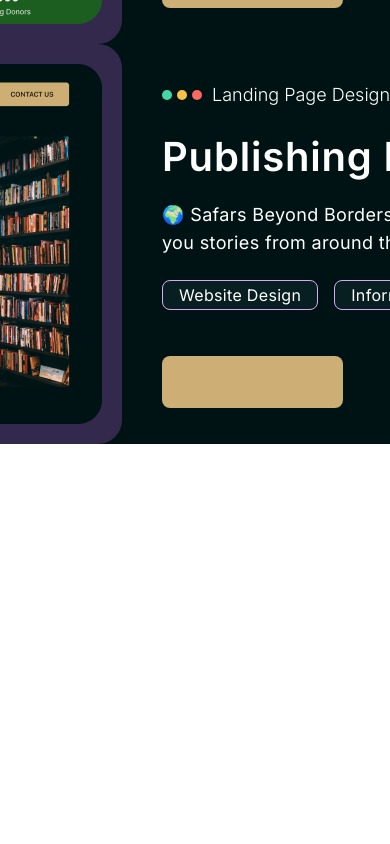
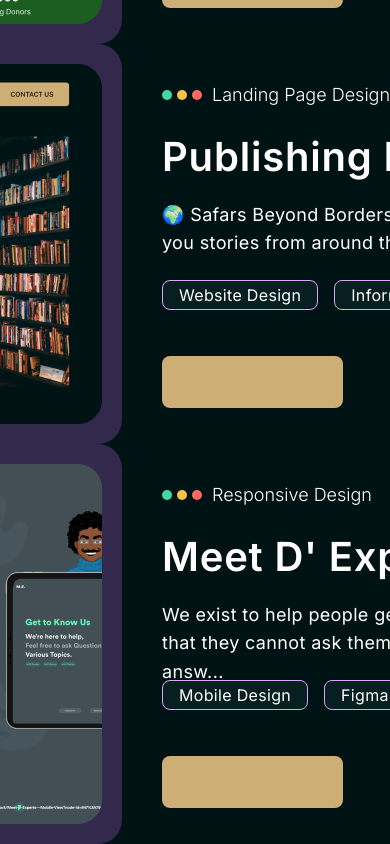
Before and after one commit to Maxwell011/portfolio-design, a Next.js app: page / in a window 390 px wide. Shown: the part 2211-3055 px from the top of the page. Before the commit the page ends 2655 px from the top, so only its background shows below. Built offline with nearby package versions, Linux system fonts and the light colour scheme.

Commit message:
Add new work data for responsive design

```diff
--- a/constants/index.ts
+++ b/constants/index.ts
@@ -35,4 +35,13 @@ export const WORK_DATA = [
     tech: ["Website Design", "Information Artichetecure", "Wireframe"],
     link: "",
   },
+  {
+    image: "/Rectangle 23 (6).png",
+    heading: "Responsive Design",
+    title: "Meet D' Expert",
+    description:
+      "We exist to help people get answers to questions they’ve not found. Either that they cannot ask them or they do not know to frame them, or the answ...",
+    tech: ["Mobile Design", "Figma", "Responsiveness", "UI Design"],
+    link: "",
+  },
 ];
```
